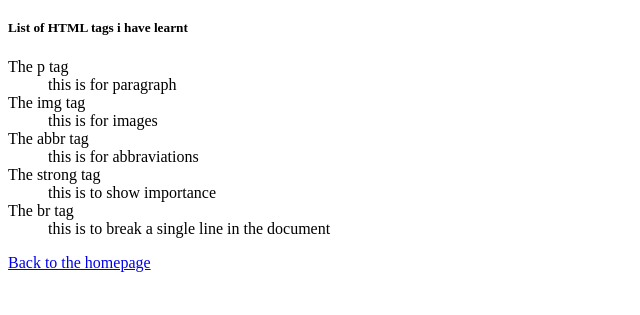
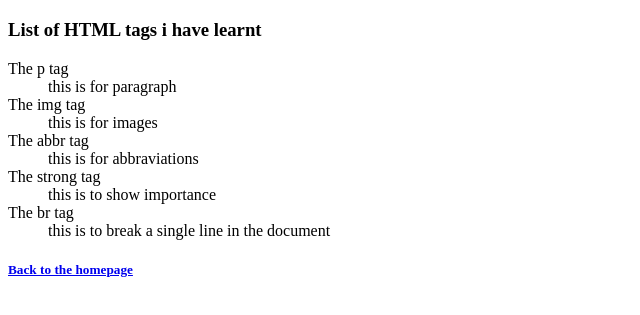
Before and after one commit to obas0021/obas0021.github.io, a plain HTML site: page html-assignment/notes.html in a window 1280 px wide. Shown: the part 61-376 px from the top of the page, without its empty margins (0-640 px from the left). Drawn offline with Linux system fonts and the light colour scheme.

Commit message:
Simple HTML Website assignment, feb 11th due date

```diff
--- a/html-assignment/notes.html
+++ b/html-assignment/notes.html
@@ -8,7 +8,7 @@
 </head>
 <body>
     <h1>Notes Page</h1>
-    <h5>List of HTML tags i have learnt</h5>
+    <h3>List of HTML tags i have learnt</h3>
     <dl>
         <dt>The p tag</dt>
         <dd>this is for paragraph</dd>
@@ -22,6 +22,6 @@
         <dd>this is to break a single line in the document</dd>
 
     </dl>
-    <a href="index.html">Back to the homepage</a>
+    <h5><a href="index.html">Back to the homepage</a></h5>
 </body>
 </html>
```
Also changed, not shown: html-assignment/index.html (+1 -1 lines).
